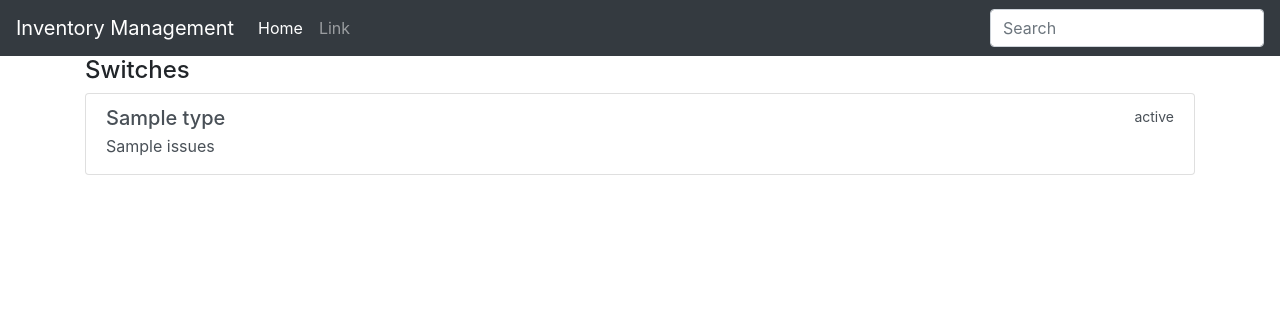
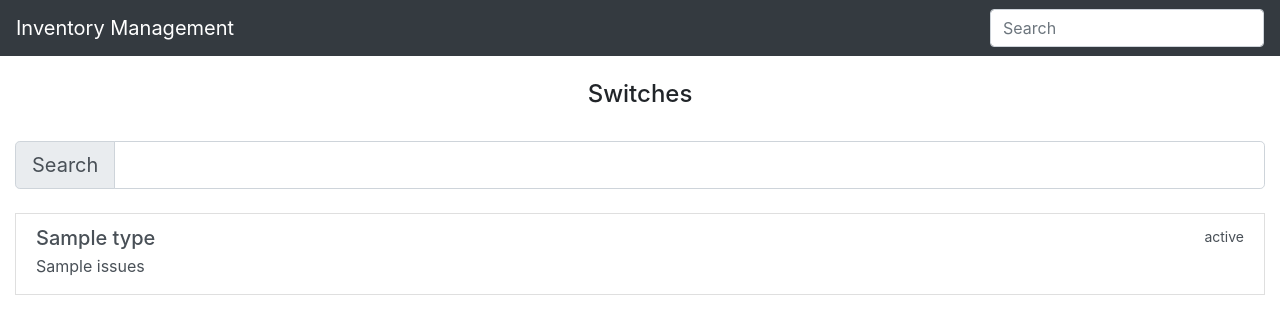
Before and after one commit to ea777/stock, a Django app: page /display_switch in a window 1280 px wide. Shown: the top 334 px of the page. Run offline with Django 3.2, Linux system fonts and the light colour scheme; tables that the repository leaves empty hold one stand-in row (values such as "Sample post"); a database or web service that is not in the repository returns one stand-in record (values such as "Sample title"); data that the repository does not hold is empty; some libraries are stand-ins or nearby versions.

Commit message:
adding list.js to switches page

```diff
--- a/stockmgt/stock/templates/base.html
+++ b/stockmgt/stock/templates/base.html
@@ -1,19 +1,17 @@
 <html>
 
 <head>
-    <title>Inventory</title>
 
-  {% load static %}
+	<title>Inventory</title>
+
+    {% load static %}
     {% load bootstrap4 %}
     {% bootstrap_css %}
     {% bootstrap_javascript jquery='full' %}
     {% bootstrap_messages %}
 
 
-
-
-
-
+	<script src="//cdnjs.cloudflare.com/ajax/libs/list.js/1.5.0/list.min.js"></script>
 
 </head>
 
@@ -26,19 +24,21 @@
 
       <div class="collapse navbar-collapse" id="navbarsExample02">
         <ul class="navbar-nav mr-auto">
-          <li class="nav-item active">
-            <a class="nav-link" href="#">Home <span class="sr-only">(current)</span></a>
-          </li>
-          <li class="nav-item">
-            <a class="nav-link" href="#">Link</a>
-          </li>
+          <!-- <li class="nav-item active"> -->
+            <!-- <a class="nav-link" href="#">Home <span class="sr-only">(current)</span></a> -->
+          <!-- </li> -->
+          <!-- <li class="nav-item"> -->
+            <!-- <a class="nav-link" href="#">Link</a> -->
+          <!-- </li> -->
         </ul>
         <form class="form-inline my-2 my-md-0">
           <input class="form-control" type="text" placeholder="Search">
         </form>
       </div>
     </nav>
-<div class="container">
+<div class="container-fluid">
+	<br>
+
     {% block content %}
 
 
--- a/stockmgt/stock/templates/display_switch.html
+++ b/stockmgt/stock/templates/display_switch.html
@@ -2,18 +2,38 @@
 
 {%block content%}
 
-    <h4>Switches</h4>
-
-	<div class="list-group">
-	  {% for switch in response.switches %}
-	  <a href="#" class="list-group-item list-group-item-action flex-column align-items-start">
-		<div class="d-flex w-100 justify-content-between">
-		  <h5 class="mb-1">{{ switch.type }}</h5>
-		  <small>{{ switch.status }}</small>
+    <h4 class="text-center">Switches</h4>
+	<br>
+	<div class="list-group" id="switches">
+		<div class="input-group input-group-lg">
+		  <div class="input-group-prepend">
+			<span class="input-group-text" id="inputGroup-sizing-lg">Search</span>
+		  </div>
+		  <input type="text" class="form-control search" aria-label="Large" aria-describedby="inputGroup-sizing-sm">
 		</div>
-		<p class="mb-1">{{ switch.issues }}</p>
-	  </a>
-	  {% endfor %}
+		<br>
+		<div class="list">
+		  {% for switch in response.switches %}
+		  <!-- <li> -->
+			  <a href="#" class="list-group-item list-group-item-action flex-column align-items-start">
+				<div class="d-flex w-100 justify-content-between">
+				  <h5 class="mb-1 type">{{ switch.type }}</h5>
+				  <small class="status">{{ switch.status }}</small>
+				</div>
+				<p class="mb-1 issues">{{ switch.issues }}</p>
+			  </a>
+		  <!-- </li> -->
+		  {% endfor %}
+		</div>
 	</div>
 
+
+	<script type="text/javascript">
+		var options = {
+		  valueNames: [ 'type', 'status', 'issues' ]
+		};
+
+		var switchList = new List('switches', options);
+	</script>
+
 {% endblock %}
```
